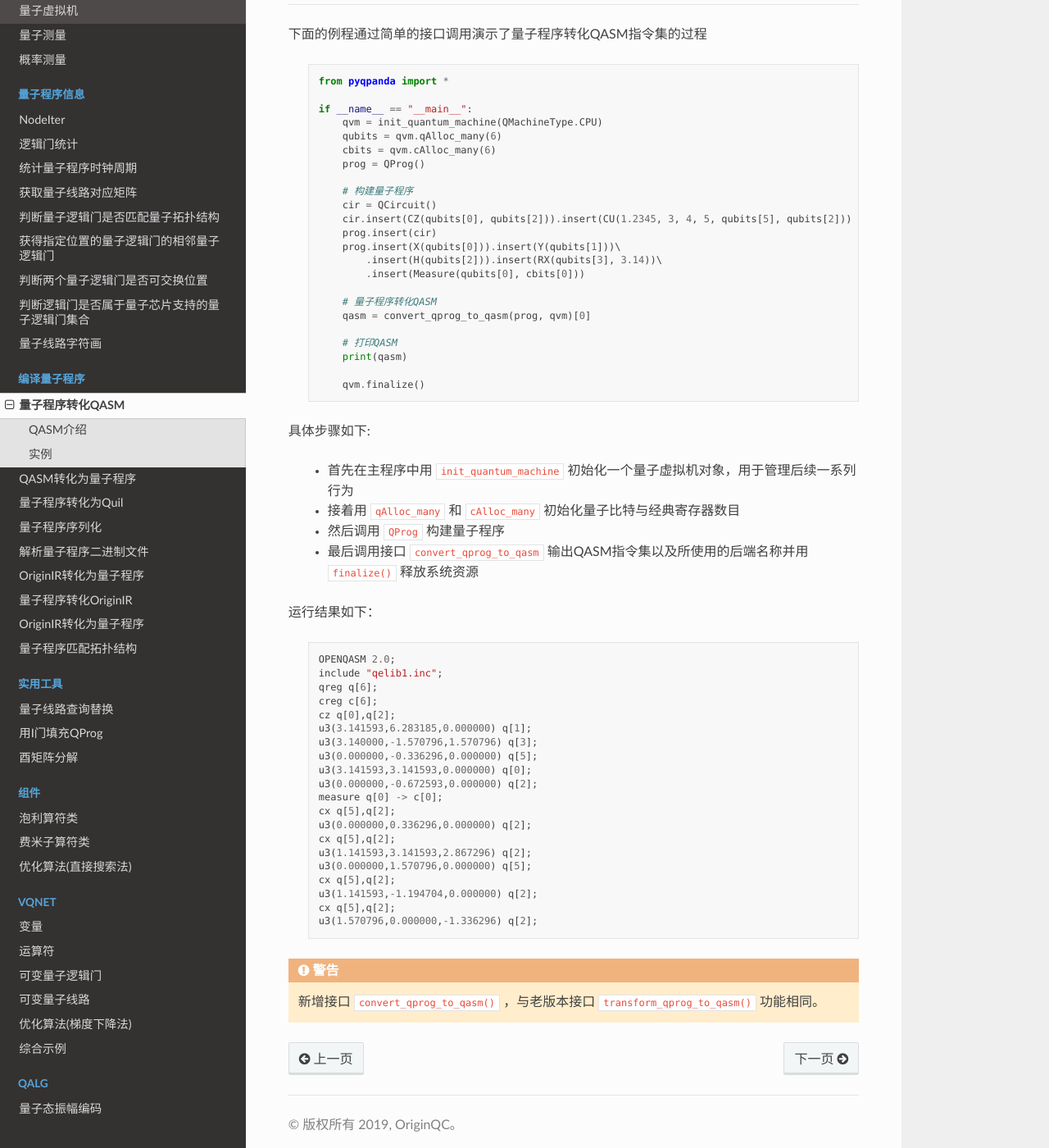
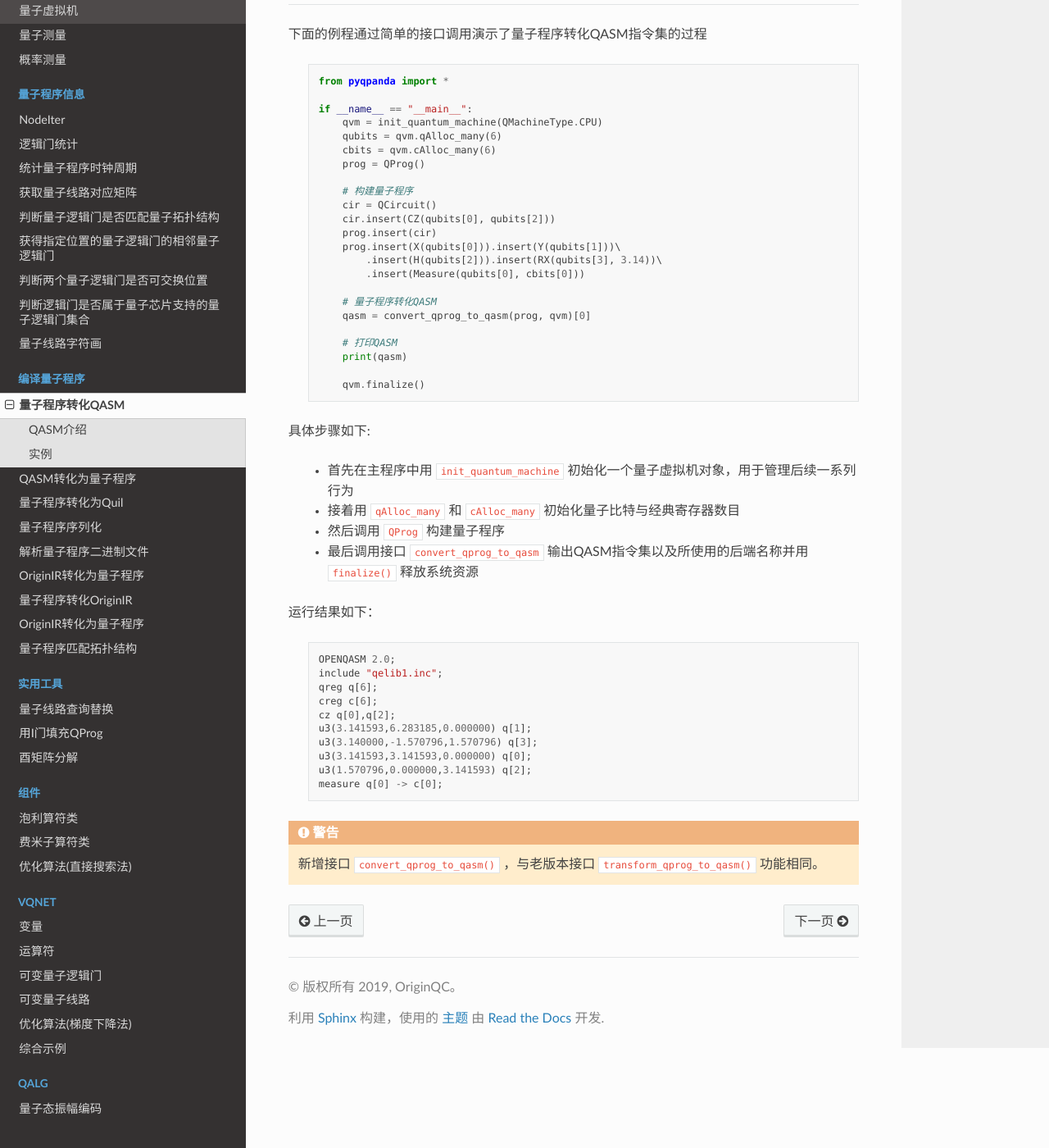
Before and after one commit to OriginQ/pyQPanda-Toturial, a Sphinx documentation site: the page built from source/QProgToQASM.rst, in a window 1280 px wide and 1400 px high, scrolled down 1133 px. Shown: the whole window at 82% size. Built offline with Sphinx 7.4.7 and the Read the Docs theme 2.0.0, drawn with Linux system fonts in a browser that asks for light colours; pages that are not in the unit, such as notebooks, are missing from menus.

Commit message:
Update QProgToQASM.rst

```diff
--- a/source/QProgToQASM.rst
+++ b/source/QProgToQASM.rst
@@ -64,7 +64,7 @@
 
             # 构建量子程序
             cir = QCircuit()
-            cir.insert(CZ(qubits[0], qubits[2])).insert(CU(1.2345, 3, 4, 5, qubits[5], qubits[2]))
+            cir.insert(CZ(qubits[0], qubits[2]))
             prog.insert(cir)
             prog.insert(X(qubits[0])).insert(Y(qubits[1]))\
                 .insert(H(qubits[2])).insert(RX(qubits[3], 3.14))\
@@ -101,19 +101,9 @@
         cz q[0],q[2];
         u3(3.141593,6.283185,0.000000) q[1];
         u3(3.140000,-1.570796,1.570796) q[3];
-        u3(0.000000,-0.336296,0.000000) q[5];
         u3(3.141593,3.141593,0.000000) q[0];
-        u3(0.000000,-0.672593,0.000000) q[2];
+        u3(1.570796,0.000000,3.141593) q[2];
         measure q[0] -> c[0];
-        cx q[5],q[2];
-        u3(0.000000,0.336296,0.000000) q[2];
-        cx q[5],q[2];
-        u3(1.141593,3.141593,2.867296) q[2];
-        u3(0.000000,1.570796,0.000000) q[5];
-        cx q[5],q[2];
-        u3(1.141593,-1.194704,0.000000) q[2];
-        cx q[5],q[2];
-        u3(1.570796,0.000000,-1.336296) q[2];
 
 .. warning::
         新增接口 ``convert_qprog_to_qasm()`` ，与老版本接口 ``transform_qprog_to_qasm()`` 功能相同。
```
